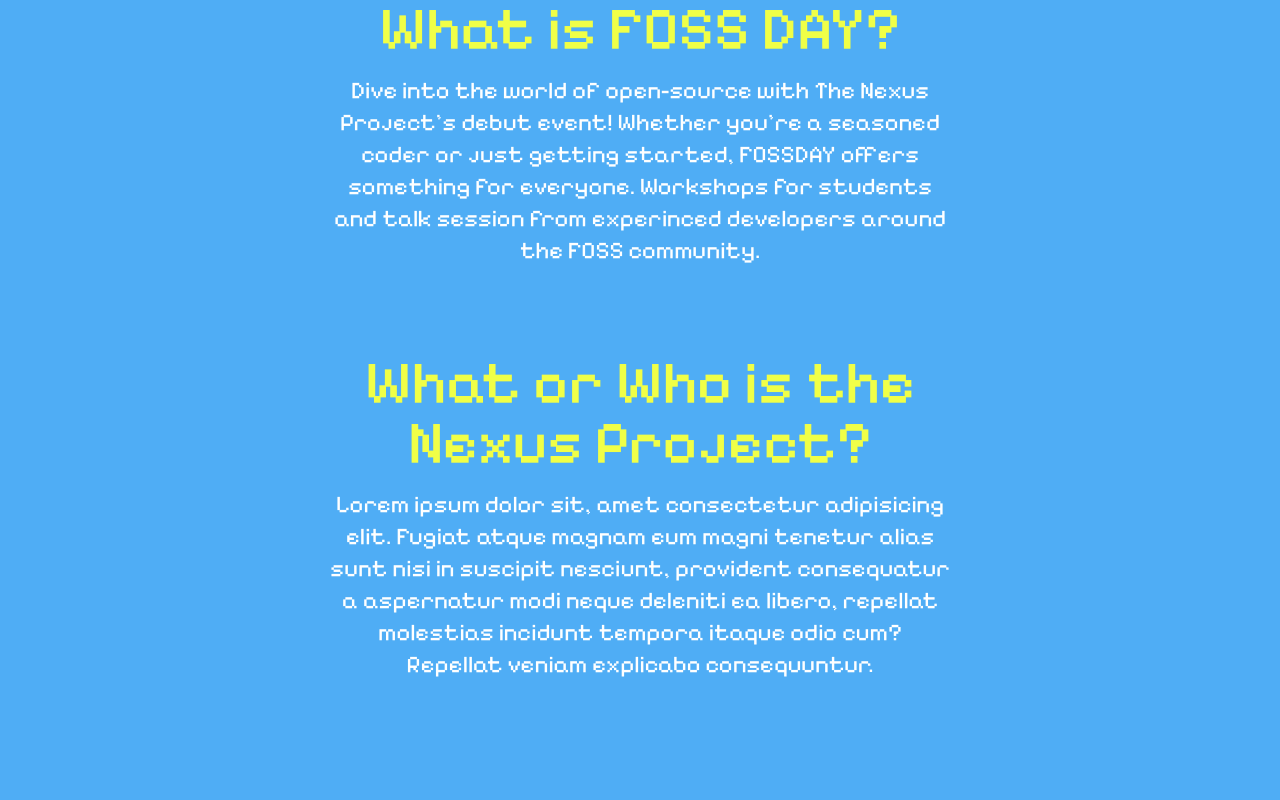
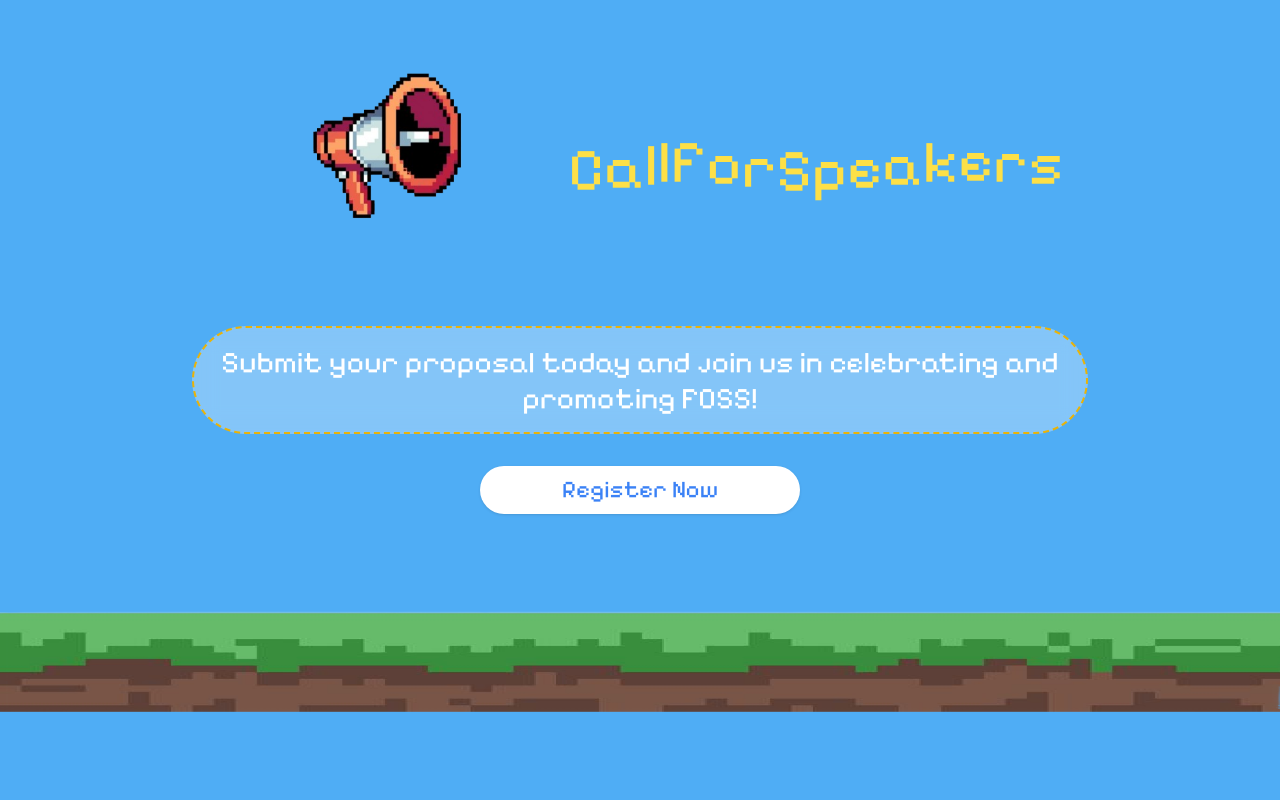
Before and after one commit to rajatsandeepsen/nexussjcet, a Next.js app: page /fossday in a window 1280 px wide. Shown: the part 860-1660 px from the top of the page. Built offline with nearby package versions, Linux system fonts and the light colour scheme.

Commit message:
feat: add call for speakers page

```diff
--- a/app/fossday/page.tsx
+++ b/app/fossday/page.tsx
@@ -4,6 +4,7 @@
 import GameoverPage from "@/components/Fossday/GameoverPage";
 import HomePage from "@/components/Fossday/HomePage";
 import RegistrationPage from "@/components/Fossday/RegistrationPage";
+import SpeakerPage from "@/components/Fossday/SpeakerPage";
 import TimelinePage from "@/components/Fossday/TimelinePage";
 import React from "react";
 
@@ -11,6 +12,7 @@
 	return (
 		<div className="h-auto w-screen bg-[#4fadf5] overflow-x-hidden">
 			<HomePage/>
+			<SpeakerPage/>
 			<AboutPage />
 			<TimelinePage/>
 			<CommunityPage/>
--- a/components/Fossday/SpeakerPage.tsx
+++ b/components/Fossday/SpeakerPage.tsx
@@ -1,9 +1,55 @@
-import React from 'react'
+"use client";
+import { useRouter } from "next/navigation";
+import React from "react";
+import WavyText from "./WavyText";
 
 export default function SpeakerPage() {
-  return (
-    <div>
+	const router = useRouter();
 
-    </div>
-  )
+	const handleRegisterClick = () => {
+		router.push("/fossday/speaker");
+	};
+	return (
+		<div className="relative flex h-screen w-screen flex-col items-center justify-around">
+			<div className="p-4 text-center">
+				<div className="relative mb-9 flex flex-col items-center justify-center md:mb-0 md:flex-row">
+					<img
+						src="./fossday/megaphone.png"
+						alt="megaphone"
+						className="mx-4 w-full md:w-[20rem]"
+					/>
+					<WavyText />
+				</div>
+				<div className="flex flex-col items-center justify-center gap-8">
+					<div className="w-full rounded-full border-2 border-yellow-500 border-dashed bg-white/30 px-6 py-6 font-pixelify text-3xl text-white backdrop-blur-md md:w-[70vw] md:px-6 md:py-4">
+						<p>
+							Submit your proposal today and join us in celebrating and
+							promoting FOSS!
+						</p>
+					</div>
+
+					{/* biome-ignore lint/a11y/useButtonType: <explanation> */}
+					{/* biome-ignore lint/nursery/useSortedClasses: <explanation> */}
+					<button
+						className="mb-6 w-[20rem] rounded-full bg-white px-6 py-2 font-pixelify text-2xl text-blue-500 shadow hover:shadow-lg"
+						onClick={handleRegisterClick}
+					>
+						Register Now
+					</button>
+				</div>
+			</div>
+
+			<img
+				src="./fossday/floor.png"
+				alt=""
+				className="h-20 w-auto md:h-auto md:w-full"
+			/>
+
+			{/* <img
+				src="./fossday/tree3.png"
+				alt=""
+				className="hidden md:block absolute bottom-0 left-40 transform -translate-x-1/2 -translate-y-2 w-[13%] scale-75"
+			/> */}
+		</div>
+	);
 }
--- /dev/null
+++ b/components/Fossday/WavyText.tsx
@@ -0,0 +1,42 @@
+"use client"
+import type React from 'react';
+
+const WavyText: React.FC = () => {
+    const text = "Call for Speakers";
+
+    return (
+        <h3
+            id="wavy-text"
+            className="mt-8 font-pixelify text-4xl text-yellow-300 md:text-6xl"
+            aria-label="Call For Speakers"
+        >
+            {text.split('').map((letter, index) => (
+                <span
+                    // biome-ignore lint/suspicious/noArrayIndexKey: <explanation>
+                    key={index}
+                    className="inline-block"
+                    style={{
+                        display: 'inline-block',
+                        // biome-ignore lint/style/noUnusedTemplateLiteral: <explanation>
+                        animation: `wave 1s ease-in-out infinite`,
+                        animationDelay: `${index * 0.1}s`,
+                    }}
+                >
+                    {letter}
+                </span>
+            ))}
+            <style jsx>{`
+                @keyframes wave {
+                    0%, 100% {
+                        transform: translateY(0);
+                    }
+                    50% {
+                        transform: translateY(-10px);
+                    }
+                }
+            `}</style>
+        </h3>
+    );
+};
+
+export default WavyText;
--- a/tailwind.config.ts
+++ b/tailwind.config.ts
@@ -78,11 +78,16 @@
           '0%, 100%': { transform: 'translateY(0)' },
           '50%': { transform: 'translateY(-10px)' },
         },
+        wavy: {
+          '0%, 100%': { transform: 'translateY(0)' },
+          '50%': { transform: 'translateY(-10px)' },
+        },
       },
       animation: {
         "accordion-down": "accordion-down 0.2s ease-out",
         "accordion-up": "accordion-up 0.2s ease-out",
         float: 'float 5s ease-in-out infinite',
+        wavy: 'wavy 1.3s ease infinite',
       },
     },
   },
```
Also changed, not shown: public/fossday/megaphone.png (added).
